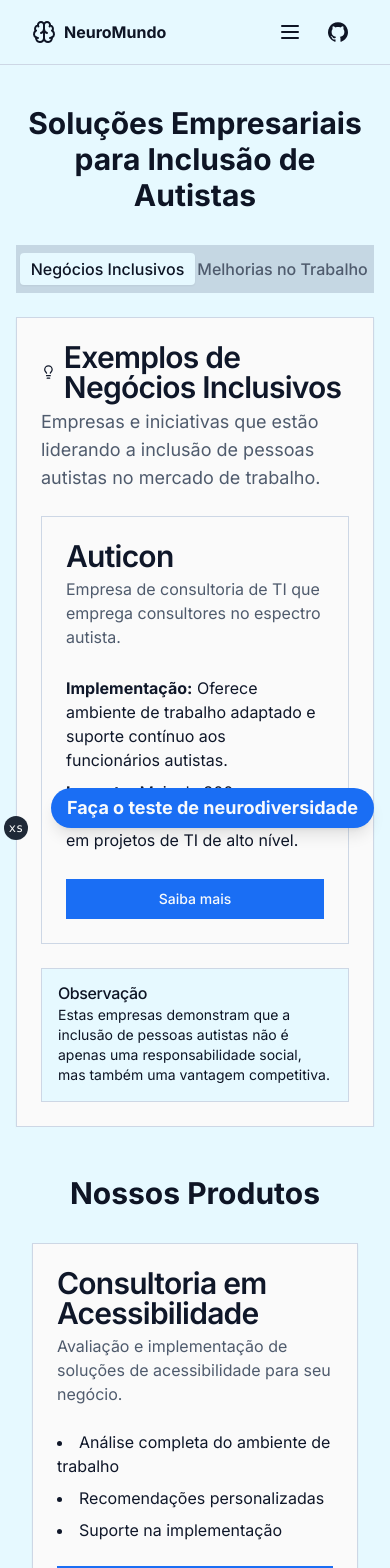
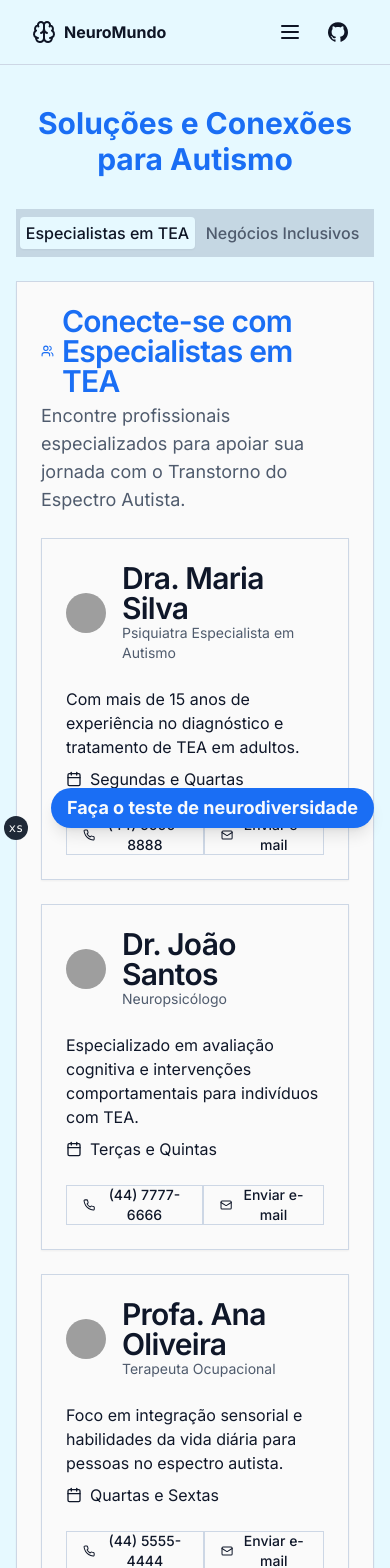
Before and after one commit to matheusht/NeuroMundo, a Next.js app: page /business in a window 390 px wide. Shown: the top 1568 px of the page. Built offline with nearby package versions, Linux system fonts and the light colour scheme; grey boxes are pictures that could not be loaded.

Commit message:
feat: 🎸 objective section addition

```diff
--- a/components/business-solutions.tsx
+++ b/components/business-solutions.tsx
@@ -1,7 +1,16 @@
 "use client"
 
 import { useState } from "react"
-import { Briefcase, Lightbulb, Settings, Star, Users } from "lucide-react"
+import {
+  Briefcase,
+  Calendar,
+  Lightbulb,
+  Mail,
+  Phone,
+  Settings,
+  Star,
+  Users,
+} from "lucide-react"
 
 import { Alert, AlertDescription, AlertTitle } from "@/components/ui/alert"
 import { Badge } from "@/components/ui/badge"
@@ -24,6 +33,7 @@ import {
 import { Tabs, TabsContent, TabsList, TabsTrigger } from "@/components/ui/tabs"
 
 import { ProductSection } from "./product-solution"
+import { Avatar, AvatarFallback, AvatarImage } from "./ui/avatar"
 
 export default function BusinessSolutions() {
   const businessExamples = [
@@ -69,74 +79,78 @@ export default function BusinessSolutions() {
     },
   ]
 
-  const workplaceExamples = [
+  const specialists = [
     {
-      company: "JPMorgan Chase",
-      initiative: "Autism at Work Program",
+      name: "Dra. Maria Silva",
+      specialty: "Psiquiatra Especialista em Autismo",
       description:
-        "Programa abrangente de inclusão para funcionários autistas.",
-      implementation: [
-        "Processo de recrutamento adaptado",
-        "Treinamento de sensibilização para equipes",
-        "Mentoria personalizada",
-        "Adaptações no ambiente de trabalho",
-      ],
-      impact: "Aumento na retenção e satisfação dos funcionários autistas.",
-      link: "https://www.jpmorganchase.com/impact/people/autism-at-work",
+        "Com mais de 15 anos de experiência no diagnóstico e tratamento de TEA em adultos.",
+      availability: "Segundas e Quartas",
+      contact: {
+        phone: "(44) 9999-8888",
+        email: "maria.silva@example.com",
+      },
+      image: "/placeholder.svg?height=100&width=100",
     },
     {
-      company: "EY (Ernst & Young)",
-      initiative: "Neurodiversity Centers of Excellence",
+      name: "Dr. João Santos",
+      specialty: "Neuropsicólogo",
       description:
-        "Centros especializados que aproveitam as habilidades únicas de profissionais neurodiversos.",
-      implementation: [
-        "Recrutamento focado em habilidades específicas",
-        "Ambiente de trabalho adaptado",
-        "Suporte contínuo de gerentes treinados",
-        "Oportunidades de desenvolvimento de carreira",
-      ],
-      impact: "Aumento na inovação e eficiência em projetos complexos.",
-      link: "https://www.ey.com/en_us/diversity-inclusiveness/how-neurodiversity-is-driving-innovation-from-unexpected-places",
+        "Especializado em avaliação cognitiva e intervenções comportamentais para indivíduos com TEA.",
+      availability: "Terças e Quintas",
+      contact: {
+        phone: "(44) 7777-6666",
+        email: "joao.santos@example.com",
+      },
+      image: "/placeholder.svg?height=100&width=100",
     },
     {
-      company: "Dell Technologies",
-      initiative: "Neurodiversity Hiring Program",
+      name: "Profa. Ana Oliveira",
+      specialty: "Terapeuta Ocupacional",
       description:
-        "Programa de contratação e integração para candidatos neurodiversos.",
-      implementation: [
-        "Parcerias com organizações especializadas",
-        "Processo de entrevista adaptado",
-        "Treinamento de liderança inclusiva",
-        "Grupos de recursos para funcionários neurodiversos",
-      ],
-      impact:
-        "Aumento na diversidade da força de trabalho e na resolução criativa de problemas.",
-      link: "https://jobs.dell.com/neurodiversity",
+        "Foco em integração sensorial e habilidades da vida diária para pessoas no espectro autista.",
+      availability: "Quartas e Sextas",
+      contact: {
+        phone: "(44) 5555-4444",
+        email: "ana.oliveira@example.com",
+      },
+      image: "/placeholder.svg?height=100&width=100",
+    },
+    {
+      name: "Dr. Carlos Mendes",
+      specialty: "Fonoaudiólogo",
+      description:
+        "Especialista em comunicação alternativa e aumentativa para indivíduos com TEA.",
+      availability: "Segundas e Quintas",
+      contact: {
+        phone: "(44) 3333-2222",
+        email: "carlos.mendes@example.com",
+      },
+      image: "/placeholder.svg?height=100&width=100",
     },
   ]
 
   return (
     <div className="container mx-auto px-4 py-10 sm:px-6 lg:px-8">
-      <h1 className="mb-8 text-center text-3xl font-bold sm:text-4xl">
-        Soluções Empresariais para Inclusão de Autistas
+      <h1 className="mb-8 text-center text-3xl font-bold text-primary sm:text-4xl">
+        Soluções e Conexões para Autismo
       </h1>
 
-      <Tabs defaultValue="businesses" className="w-full">
+      <Tabs defaultValue="specialists" className="w-full">
         <TabsList className="mb-6 grid min-h-12 w-full grid-cols-2 bg-slate-400/40">
+          <TabsTrigger
+            value="specialists"
+            className="px-2 py-1 text-base sm:px-4 sm:py-2 sm:text-sm md:text-base"
+          >
+            Especialistas em TEA
+          </TabsTrigger>
           <TabsTrigger
             value="businesses"
             className="px-2 py-1 text-base sm:px-4 sm:py-2 sm:text-sm md:text-base"
           >
             Negócios Inclusivos
           </TabsTrigger>
-          <TabsTrigger
-            value="workplace"
-            className="px-2 py-1 text-base sm:px-4 sm:py-2 sm:text-sm md:text-base"
-          >
-            Melhorias no Trabalho
-          </TabsTrigger>
         </TabsList>
-
         <TabsContent value="businesses">
           <Card>
             <CardHeader>
@@ -150,12 +164,7 @@ export default function BusinessSolutions() {
               </CardDescription>
             </CardHeader>
             <CardContent>
-              <Carousel
-                className="w-full"
-                opts={{
-                  loop: true,
-                }}
-              >
+              <Carousel className="w-full" opts={{ loop: true }}>
                 <CarouselContent>
                   {businessExamples.map((example, index) => (
                     <CarouselItem
@@ -197,62 +206,65 @@ export default function BusinessSolutions() {
                 <CarouselNext className="hidden sm:flex" />
               </Carousel>
             </CardContent>
-            <CardFooter>
-              <Alert>
-                <AlertTitle>Observação</AlertTitle>
-                <AlertDescription>
-                  Estas empresas demonstram que a inclusão de pessoas autistas
-                  não é apenas uma responsabilidade social, mas também uma
-                  vantagem competitiva.
-                </AlertDescription>
-              </Alert>
-            </CardFooter>
           </Card>
         </TabsContent>
 
-        <TabsContent value="workplace">
+        <TabsContent value="specialists">
           <Card>
             <CardHeader>
-              <CardTitle className="flex items-center">
-                <Settings className="mr-2 size-6" />
-                Exemplos de Melhorias no Ambiente de Trabalho
+              <CardTitle className="flex items-center text-primary">
+                <Users className="mr-2 size-6" />
+                Conecte-se com Especialistas em TEA
               </CardTitle>
-              <CardDescription className="text-base">
-                Iniciativas reais de empresas para tornar o ambiente de trabalho
-                mais inclusivo para funcionários autistas.
+              <CardDescription className="text-lg">
+                Encontre profissionais especializados para apoiar sua jornada
+                com o Transtorno do Espectro Autista.
               </CardDescription>
             </CardHeader>
             <CardContent>
-              <div className="space-y-6">
-                {workplaceExamples.map((example, index) => (
-                  <Card key={index}>
+              <div className="grid gap-6 sm:grid-cols-2 lg:grid-cols-2">
+                {specialists.map((specialist, index) => (
+                  <Card
+                    key={index}
+                    className="transition-all hover:scale-105 hover:border-primary"
+                  >
                     <CardHeader>
-                      <CardTitle>{example.company}</CardTitle>
-                      <CardDescription className="text-base">
-                        {example.initiative}
-                      </CardDescription>
+                      <div className="flex items-center space-x-4">
+                        <Avatar>
+                          <AvatarImage
+                            src={specialist.image}
+                            alt={specialist.name}
+                          />
+                          <AvatarFallback>
+                            {specialist.name
+                              .split(" ")
+                              .map((n) => n[0])
+                              .join("")}
+                          </AvatarFallback>
+                        </Avatar>
+                        <div>
+                          <CardTitle>{specialist.name}</CardTitle>
+                          <CardDescription>
+                            {specialist.specialty}
+                          </CardDescription>
+                        </div>
+                      </div>
                     </CardHeader>
                     <CardContent>
-                      <p className="mb-2">{example.description}</p>
-                      <strong>Implementação:</strong>
-                      <ul className="mb-2 list-disc pl-5">
-                        {example.implementation.map((item, i) => (
-                          <li key={i}>{item}</li>
-                        ))}
-                      </ul>
-                      <p>
-                        <strong>Impacto:</strong> {example.impact}
-                      </p>
+                      <p className="mb-2">{specialist.description}</p>
+                      <div className="flex items-center space-x-2">
+                        <Calendar className="size-4" />
+                        <span>{specialist.availability}</span>
+                      </div>
                     </CardContent>
-                    <CardFooter>
-                      <Button asChild className="w-full sm:w-auto">
-                        <a
-                          href={example.link}
-                          target="_blank"
-                          rel="noopener noreferrer"
-                        >
-                          Saiba mais
-                        </a>
+                    <CardFooter className="flex justify-between">
+                      <Button variant="outline" className="flex items-center">
+                        <Phone className="mr-2 size-4" />
+                        {specialist.contact.phone}
+                      </Button>
+                      <Button variant="outline" className="flex items-center">
+                        <Mail className="mr-2 size-4" />
+                        Enviar e-mail
                       </Button>
                     </CardFooter>
                   </Card>
@@ -260,12 +272,15 @@ export default function BusinessSolutions() {
               </div>
             </CardContent>
             <CardFooter>
-              <div className="flex flex-wrap gap-2">
-                <Badge variant="outline">Inclusão</Badge>
-                <Badge variant="outline">Neurodiversidade</Badge>
-                <Badge variant="outline">Inovação</Badge>
-                <Badge variant="outline">Adaptação</Badge>
-              </div>
+              <Alert>
+                <AlertTitle>Como funciona</AlertTitle>
+                <AlertDescription>
+                  Entre em contato conosco para agendar uma consulta com
+                  qualquer um desses especialistas. Nós facilitamos a conexão e
+                  garantimos um atendimento personalizado para suas
+                  necessidades.
+                </AlertDescription>
+              </Alert>
             </CardFooter>
           </Card>
         </TabsContent>
--- a/components/forms.tsx
+++ b/components/forms.tsx
@@ -99,7 +99,7 @@ export default function FormsPage() {
 
   return (
     <div className="container mx-auto overflow-x-hidden py-10">
-      <h1 className="mb-8 text-center text-4xl font-bold">
+      <h1 className="mb-8 text-center text-4xl font-bold text-primary ">
         Formulários e Menus de TDAH e Autismo
       </h1>
       <Tabs defaultValue="forms" className="w-full">
--- a/components/landing.tsx
+++ b/components/landing.tsx
@@ -61,18 +61,13 @@ export default function Component() {
       activities: [
         {
           name: "Acordar",
-          challenge: "Dificuldade em fazer a transição do sono para a vigília",
-          strength: "Pode ter ideias criativas ao acordar",
-        },
-        {
-          name: "Preparar-se",
-          challenge: "Desafios na função executiva ao sequenciar tarefas",
-          strength: "Pode desenvolver rotinas únicas e eficientes",
+          challenge: "Dificuldade com mudanças na rotina",
+          strength: "Capacidade de seguir rotinas estruturadas",
         },
         {
           name: "Deslocamento",
-          challenge: "Sobrecarga sensorial em ambientes movimentados",
-          strength: "Capacidade de notar detalhes que outros podem ignorar",
+          challenge: "Ansiedade em ambientes novos ou movimentados",
+          strength: "Observação aguçada do ambiente",
         },
       ],
     },
@@ -82,18 +77,13 @@ export default function Component() {
       activities: [
         {
           name: "Trabalho/Escola",
-          challenge: "Manter o foco em tarefas não preferidas",
-          strength: "Hiperfoco em assuntos interessantes",
+          challenge: "Dificuldades na comunicação social",
+          strength: "Foco intenso em áreas de interesse",
         },
         {
           name: "Intervalo para almoço",
           challenge: "Interações sociais podem ser desgastantes",
           strength: "Aprecia atividades solitárias ou conversas profundas",
-        },
-        {
-          name: "Reuniões",
-          challenge: "Processar várias vozes e informações",
-          strength: "Oferece perspectivas únicas e soluções criativas",
         },
       ],
     },
@@ -102,20 +92,14 @@ export default function Component() {
       time: "Noite",
       activities: [
         {
-          name: "Tarefas domésticas",
-          challenge: "Iniciar e concluir afazeres",
-          strength: "Explosões de energia para atividades preferidas",
-        },
-        {
           name: "Tempo livre",
-          challenge: "Dificuldade em transitar entre atividades",
-          strength: "Envolvimento intenso em hobbies ou interesses",
+          challenge: "Dificuldade em lidar com tempo não estruturado",
+          strength: "Engajamento profundo em interesses especiais",
         },
         {
           name: "Rotina de dormir",
-          challenge: "Pensamentos acelerados podem atrasar o sono",
-          strength:
-            "Reflexão e resolução de problemas durante o tempo de silêncio",
+          challenge: "Ansiedade e dificuldades para relaxar",
+          strength: "Capacidade de criar e seguir rotinas relaxantes",
         },
       ],
     },
@@ -137,7 +121,7 @@ export default function Component() {
   return (
     <div className="flex min-h-screen flex-col bg-background text-foreground">
       <main className="flex-1">
-        <section
+        {/* <section
           id="sobre"
           className="relative w-full overflow-hidden py-12 md:py-24 lg:py-32"
         >
@@ -150,7 +134,7 @@ export default function Component() {
           <div className="absolute inset-0 bg-[url('/assets/puzzle-background.jpg')] bg-cover bg-center opacity-10"></div>
           <div className="container relative px-4 md:px-6">
             <h2 className="mb-8 text-3xl font-bold tracking-tighter text-primary sm:text-6xl md:text-6xl">
-              Compreendendo o TDAH e o Autismo
+              Compreendendo o Autismo
             </h2>
             <Tabs defaultValue="adhd" className="size-full">
               <TabsList className="grid size-full min-h-14 grid-cols-2 bg-slate-400/40">
@@ -219,6 +203,58 @@ export default function Component() {
               </TabsContent>
             </Tabs>
           </div>
+        </section> */}
+        <section className="relative w-full overflow-hidden bg-background py-12 md:py-24 lg:py-32">
+          <div className="absolute -left-16 bottom-10 hidden rotate-12 md:block">
+            <PuzzleIcon className="size-96 fill-blue-700 stroke-blue-500 opacity-65" />
+          </div>
+          <div className="absolute -right-24 top-10 hidden rotate-90 md:block">
+            <PuzzleIcon className="size-64 fill-yellow-400 stroke-yellow-600 opacity-65 lg:size-96" />
+          </div>
+          <div className="container relative px-4 md:px-6">
+            <h1 className="mb-4 text-4xl font-bold tracking-tighter text-primary sm:text-5xl md:text-6xl">
+              Compreendendo o Autismo
+            </h1>
+
+            <Card className="mb-8 bg-cyan-500 text-primary-foreground">
+              <CardContent className="p-6">
+                <h2 className="mb-2 text-2xl font-semibold">
+                  Objetivo do NeuroMundo
+                </h2>
+                <p className="text-lg">
+                  O NeuroMundo é dedicado a informar sobre o Transtorno do
+                  Espectro Autista (TEA) e oferecer soluções inovadoras para
+                  empresas que buscam criar ambientes mais inclusivos. Nosso
+                  objetivo é conectar, educar e transformar a percepção sobre o
+                  autismo na sociedade e no ambiente de trabalho.
+                </p>
+              </CardContent>
+            </Card>
+
+            <Card className="bg-card shadow-lg transition-all duration-300 hover:shadow-xl">
+              <CardContent className="p-6">
+                <h2 className="mb-4 text-3xl font-bold text-primary">
+                  O que é Autismo?
+                </h2>
+                <p className="text-lg text-card-foreground">
+                  O Transtorno do Espectro Autista (TEA) é uma condição de
+                  neurodesenvolvimento que afeta a comunicação, interação social
+                  e comportamento. Cada pessoa com autismo é única, com seus
+                  próprios pontos fortes e desafios. O autismo é caracterizado
+                  por:
+                </p>
+                <ul className="mt-4 list-inside list-disc text-card-foreground">
+                  <li>Diferenças na comunicação e interação social</li>
+                  <li>Padrões repetitivos de comportamento ou interesses</li>
+                  <li>Sensibilidades sensoriais únicas</li>
+                  <li>
+                    Forças em áreas como atenção aos detalhes e pensamento
+                    lógico
+                  </li>
+                </ul>
+              </CardContent>
+            </Card>
+          </div>
         </section>
         <section
           id="galeria"
@@ -233,7 +269,7 @@ export default function Component() {
           </div>
           <div className="container relative z-20 px-4 md:px-6">
             <h2 className="mb-8 text-4xl font-bold tracking-tighter text-accent sm:text-6xl md:text-6xl">
-              Curiosidades e Caracteristicas
+              Curiosidades e Características
             </h2>
             <div className="z-10 grid grid-cols-1 gap-6 sm:grid-cols-2 lg:grid-cols-3">
               {[
--- a/components/product-solution.tsx
+++ b/components/product-solution.tsx
@@ -47,7 +47,9 @@ export function ProductSection() {
   return (
     <section className="bg-background py-12">
       <div className="container mx-auto px-4">
-        <h2 className="mb-8 text-center text-3xl font-bold">Nossos Produtos</h2>
+        <h2 className="mb-8 text-center text-3xl font-bold ">
+          Nossos Produtos
+        </h2>
         <div className="grid grid-cols-1 gap-8 md:grid-cols-2 lg:grid-cols-3">
           {products.map((product, index) => (
             <Card
--- a/components/scholar-solutions.tsx
+++ b/components/scholar-solutions.tsx
@@ -98,7 +98,7 @@ export default function ScholarSolutions() {
 
   return (
     <div className="container mx-auto py-10">
-      <h1 className="mb-8 text-4xl font-bold">
+      <h1 className="mb-8 text-4xl font-bold text-yellow-500 ">
         Soluções Práticas para Estudantes com TDAH e TEA
       </h1>
 
@@ -177,7 +177,9 @@ export default function ScholarSolutions() {
         <TabsContent value="checklist">
           <Card>
             <CardHeader>
-              <CardTitle>Lista de Verificação para Tarefas</CardTitle>
+              <CardTitle className="text-red-400">
+                Lista de Verificação para Tarefas
+              </CardTitle>
               <CardDescription>
                 Use esta lista para organizar suas tarefas escolares
               </CardDescription>
@@ -212,7 +214,9 @@ export default function ScholarSolutions() {
 
       <Card className="mt-8">
         <CardHeader>
-          <CardTitle>Símbolo de Inclusão para Estudantes Autistas</CardTitle>
+          <CardTitle className="text-primary">
+            Símbolo de Inclusão para Estudantes Autistas
+          </CardTitle>
           <CardDescription className="text-base">
             Uma solução prática para promover a inclusão e empatia nas escolas
           </CardDescription>
--- a/package.json
+++ b/package.json
@@ -16,7 +16,7 @@
   "dependencies": {
     "@radix-ui/react-accordion": "^1.2.0",
     "@radix-ui/react-alert-dialog": "^1.1.1",
-    "@radix-ui/react-avatar": "^1.1.0",
+    "@radix-ui/react-avatar": "^1.1.1",
     "@radix-ui/react-checkbox": "^1.1.1",
     "@radix-ui/react-dialog": "^1.1.1",
     "@radix-ui/react-label": "^2.1.0",
```
Also changed, not shown: 1 other file (tests, documents, lock files or other folders).
